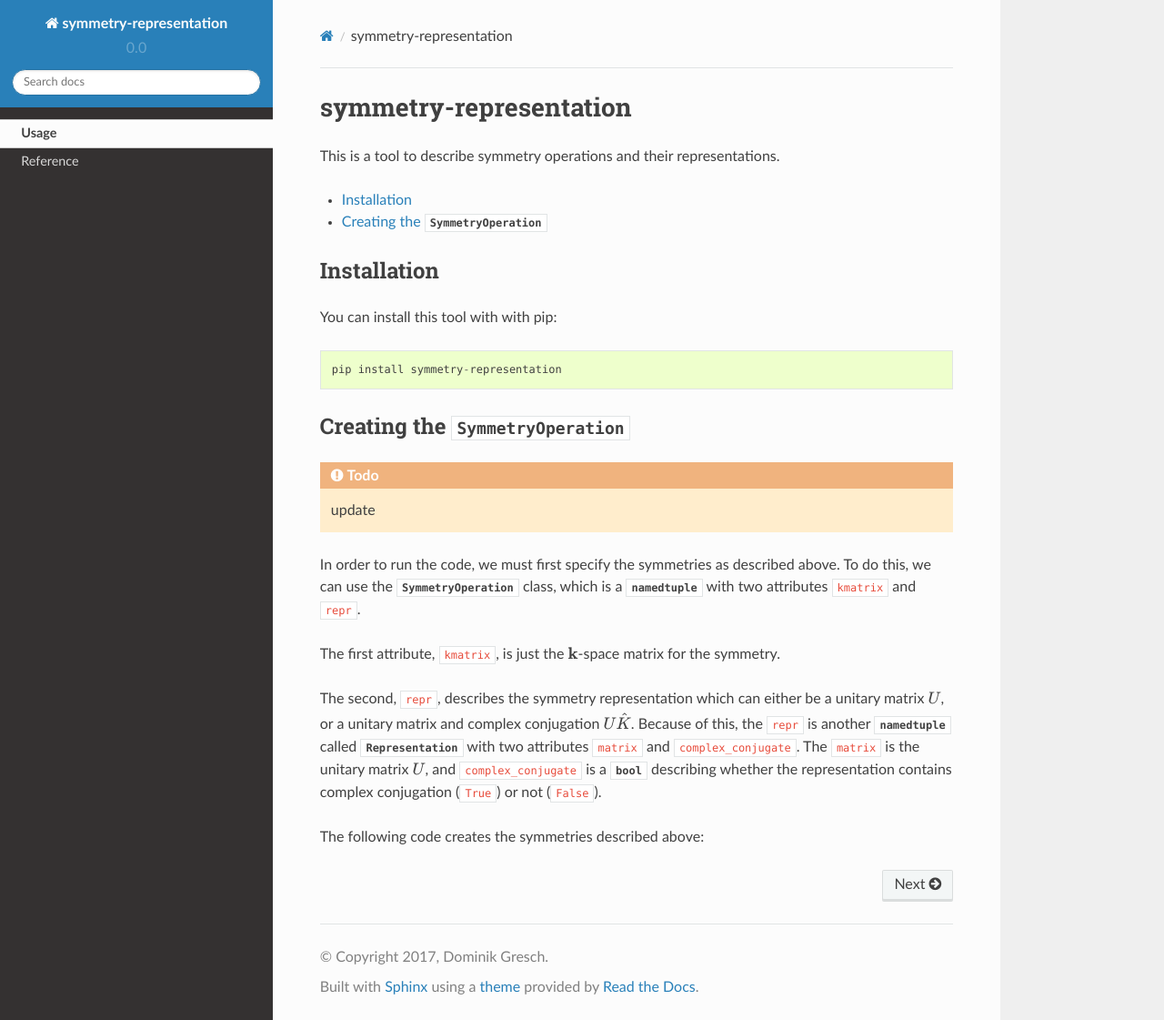
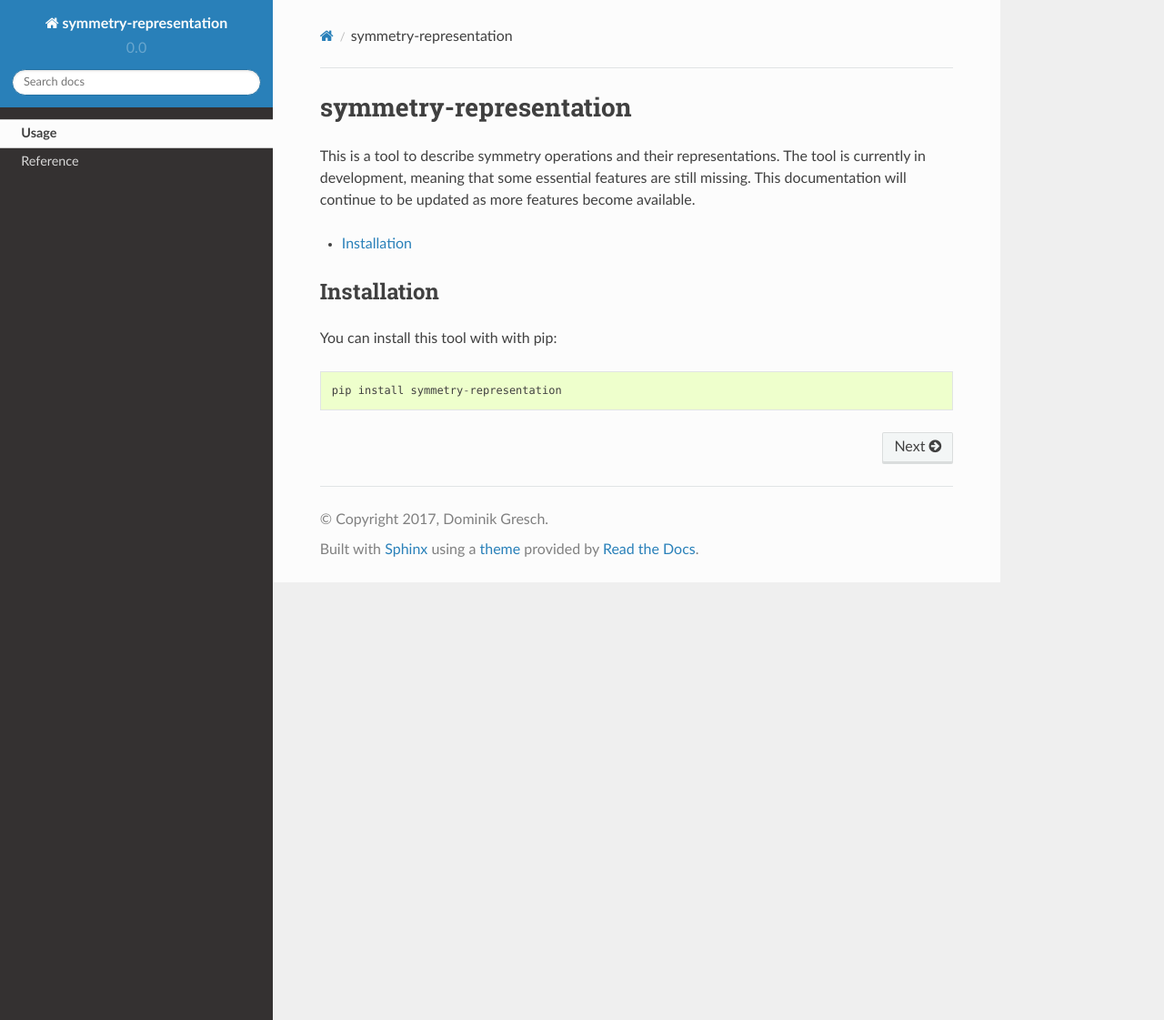
Before and after one commit to Z2PackDev/symmetry_representation, a Sphinx documentation site: the page built from doc/source/index.rst, in a window 1280 px wide and 1121 px high. Shown: the whole window at 91% size. Built offline with Sphinx 7.4.7 and the Read the Docs theme 2.0.0, drawn with Linux system fonts in a browser that asks for light colours.

Commit message:
Remove outdated information

```diff
--- a/doc/source/index.rst
+++ b/doc/source/index.rst
@@ -3,7 +3,7 @@
 symmetry-representation
 =======================
 
-This is a tool to describe symmetry operations and their representations.
+This is a tool to describe symmetry operations and their representations. The tool is currently in development, meaning that some essential features are still missing. This documentation will continue to be updated as more features become available.
 
 .. contents ::
     :local:
@@ -18,20 +18,6 @@ You can install this tool with with pip:
 
     pip install symmetry-representation
 
-Creating the :class:`.SymmetryOperation`
-~~~~~~~~~~~~~~~~~~~~~~~~~~~~~~~~~~~~~~~~
-
-.. todo ::
-    update
-
-In order to run the code, we must first specify the symmetries as described above. To do this, we can use the :class:`.SymmetryOperation` class, which is a :py:func:`namedtuple <collections.namedtuple>` with two attributes ``kmatrix`` and ``repr``.
-
-The first attribute, ``kmatrix``, is just the :math:`\mathbf{k}`-space matrix for the symmetry.
-
-The second, ``repr``, describes the symmetry representation which can either be a unitary matrix :math:`U`, or a unitary matrix and complex conjugation :math:`U \hat{K}`. Because of this, the ``repr`` is another :py:func:`namedtuple <collections.namedtuple>` called :class:`.Representation` with two attributes ``matrix`` and ``complex_conjugate``. The ``matrix`` is the unitary matrix :math:`U`, and ``complex_conjugate`` is a :py:class:`bool` describing whether the representation contains complex conjugation (``True``) or not (``False``).
-
-The following code creates the symmetries described above:
-
 .. toctree::
     :hidden:
 
```
